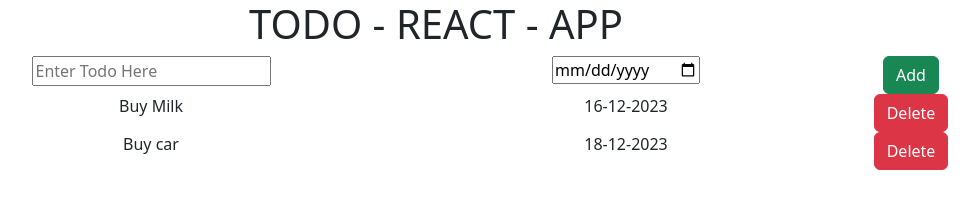
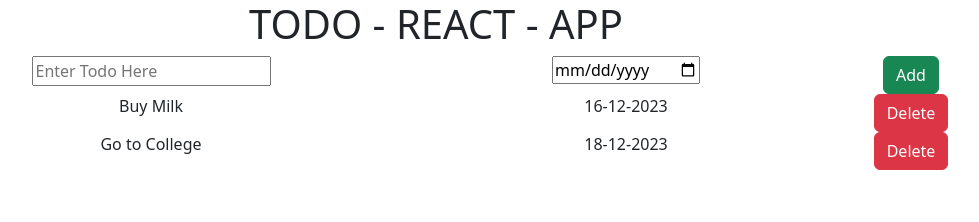
Before and after one commit to AmanKumarWeb19/React-Class, a React (Vite) app in the folder Projects/todo-project/: page / in a window 1280 px wide. Shown: the top 222 px of the page, without its empty margins (204-1183 px from the left). Built offline with nearby package versions, Linux system fonts and the light colour scheme.

Commit message:
update todo 2

```diff
--- a/Projects/todo-project/src/components/TodoItem2.jsx
+++ b/Projects/todo-project/src/components/TodoItem2.jsx
@@ -1,9 +1,11 @@
 const TodoItem2 = () => {
+  let todoName = "Go to College";
+  let todoDate = "18-12-2023";
   return (
     <div className="container text-center">
       <div className="row">
-        <div className="col-6">Buy car</div>
-        <div className="col-4">18-12-2023</div>
+        <div className="col-6">{todoName}</div>
+        <div className="col-4">{todoDate}</div>
         <div className="col-2">
           <button type="button" className="btn btn-danger">
             Delete
```
